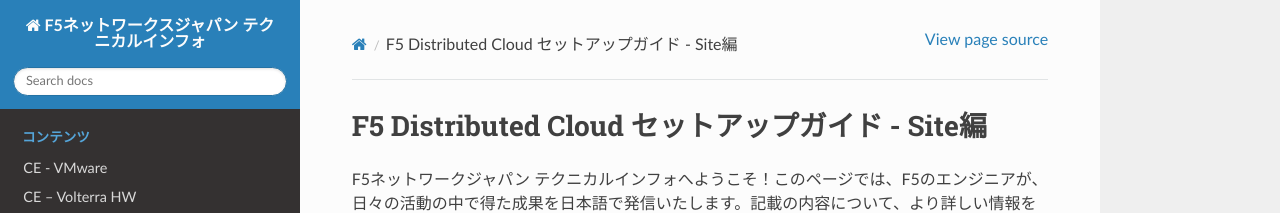
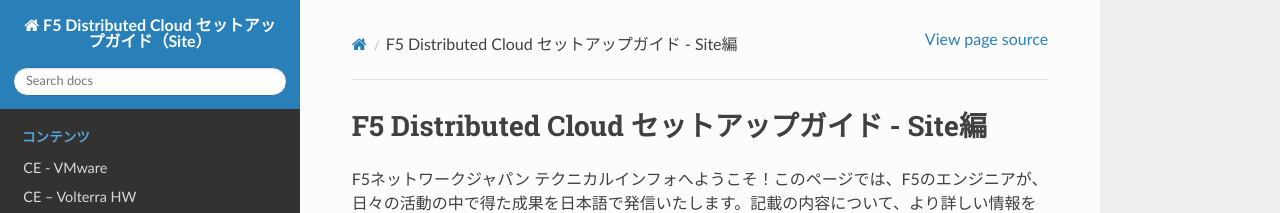
Before and after one commit to BeF5/f5j-dc-site, a Sphinx documentation site: the page built from docs/index.rst, in a window 1280 px wide. Shown: the top 213 px of the page. Built offline with Sphinx 7.4.7 and the Read the Docs theme 2.0.0, drawn with Linux system fonts in a browser that asks for light colours.

Commit message:
fix project name

```diff
--- a/docs/conf.py
+++ b/docs/conf.py
@@ -92,7 +92,7 @@
 master_doc = 'index'
 
 # General information about the project.
-project = u'F5ネットワークスジャパン テクニカルインフォ'
+project = u'F5 Distributed Cloud セットアップガイド（Site）'
 copyright = u'F5ネットワークスジャパン合同会社'
 author = u'F5ネットワークスジャパン合同会社'
 
```
